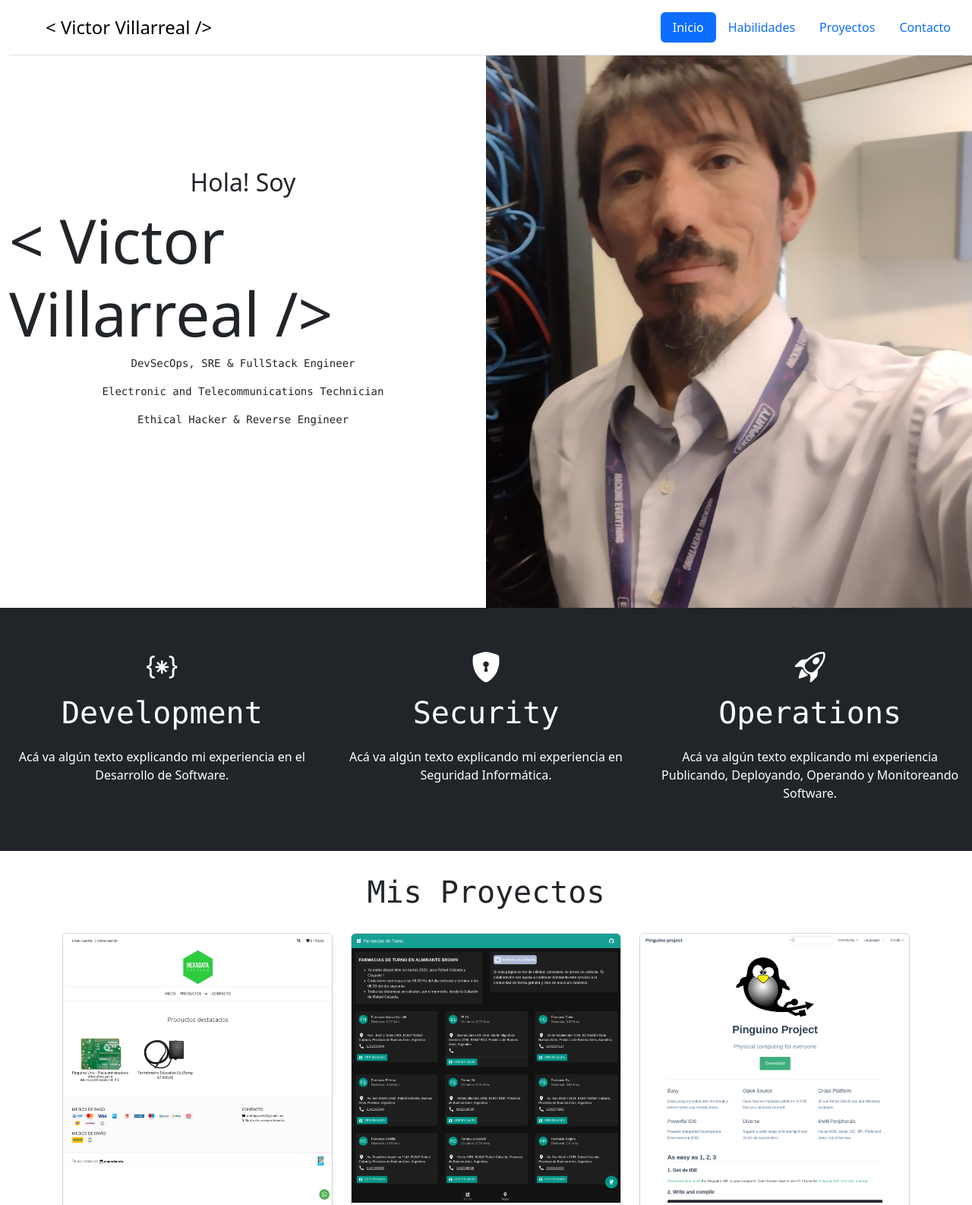
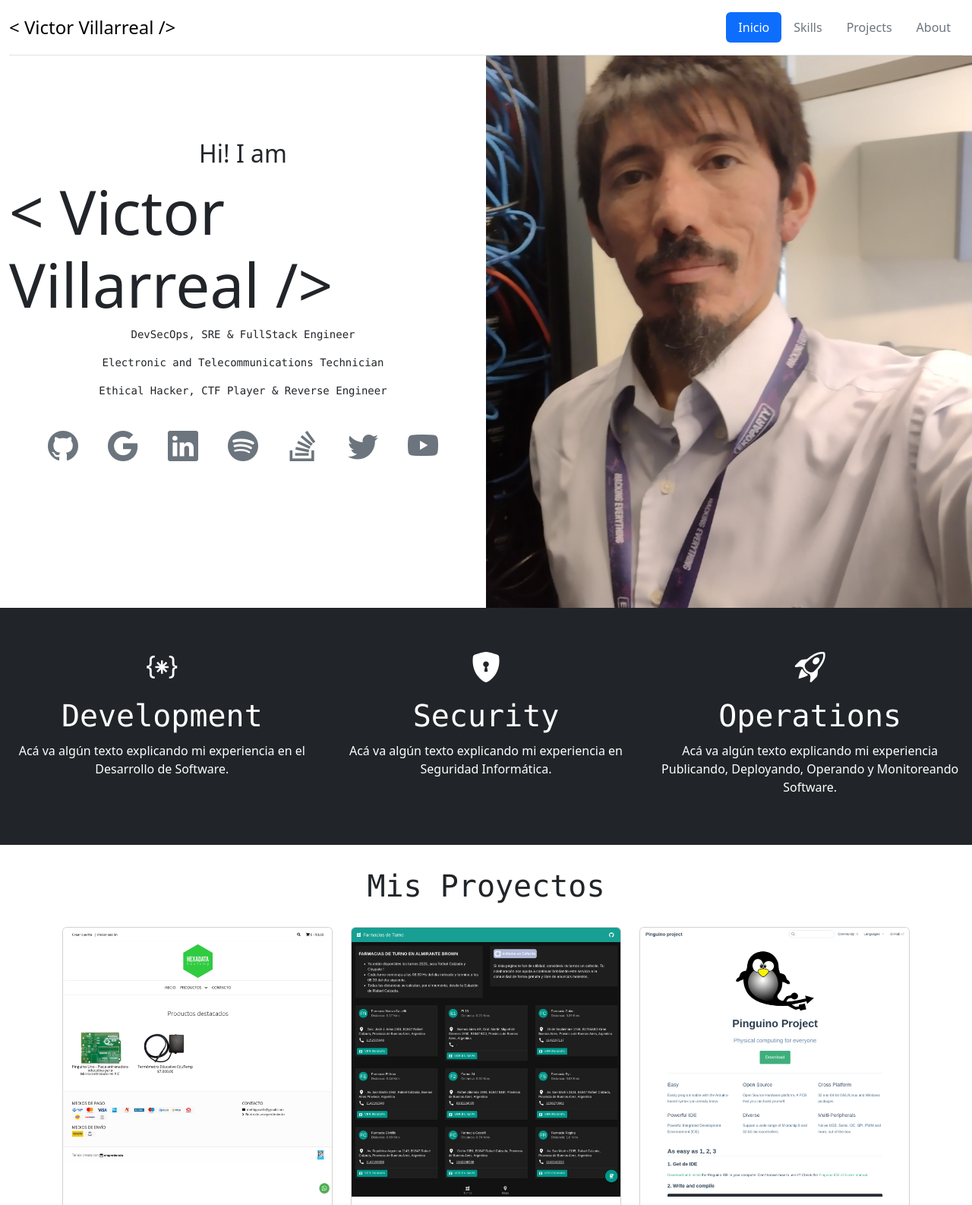
Before and after one commit to MefhigosetH/mefhigoseth.github.io, a plain HTML site: page docs/index.html in a window 1280 px wide. Shown: the top 1586 px of the page at 76% size. Drawn offline with nearby package versions, Linux system fonts and the light colour scheme.

Commit message:
Added social icons and fixed styles.

```diff
--- a/docs/index.html
+++ b/docs/index.html
@@ -11,17 +11,16 @@
 
   <body>
     <div class="container-fluid fixed-top bg-white">
-        <header class="d-flex flex-wrap justify-content-center py-3 border-bottom">
+        <header class="d-flex flex-wrap justify-content-evenly py-3 border-bottom">
           <a href="/" class="d-flex align-items-center mb-3 mb-md-0 me-md-auto link-body-emphasis text-decoration-none">
-            <svg class="bi me-2" width="40" height="32"><use xlink:href="#bootstrap"/></svg>
             <span class="fs-4">&lt; Victor Villarreal /&gt;</span>
           </a>
 
           <ul class="nav nav-pills">
             <li class="nav-item"><a href="#inicio" class="nav-link active" aria-current="page">Inicio</a></li>
-            <li class="nav-item"><a href="#habilidades" class="nav-link">Habilidades</a></li>
-            <li class="nav-item"><a href="#proyectos" class="nav-link">Proyectos</a></li>
-            <li class="nav-item"><a href="#contacto" class="nav-link">Contacto</a></li>
+            <li class="nav-item"><a href="#habilidades" class="nav-link text-secondary">Skills</a></li>
+            <li class="nav-item"><a href="#proyectos" class="nav-link text-secondary">Projects</a></li>
+            <li class="nav-item"><a href="#contacto" class="nav-link text-secondary">About</a></li>
           </ul>
         </header>
     </div>
@@ -31,12 +30,21 @@
             <div class="container-fluid vh-100">
                 <div class="row h-100">
                     <div class="col d-flex flex-column align-items-center justify-content-center">
-                        <img src="img/pic.jpg" class="rounded-circle d-lg-none mb-4" alt="Victor Villarreal">
-                        <h2>Hola! Soy</h2>
+                        <img src="img/pic.jpg" class="rounded-circle d-lg-none mb-4 w-50" alt="Victor Villarreal">
+                        <h2>Hi! I am</h2>
                         <h1 class="display-1">&lt; Victor Villarreal /&gt;</h1>
                         <pre>DevSecOps, SRE & FullStack Engineer</pre>
                         <pre>Electronic and Telecommunications Technician</pre>
-                        <pre>Ethical Hacker & Reverse Engineer</pre>
+                        <pre>Ethical Hacker, CTF Player & Reverse Engineer</pre>
+                        <div class="container d-flex flex-row justify-content-evenly mt-3">
+                            <a href="#" class="fs-1 text-secondary" alt="Github"><i class="bi bi-github"></i></a>
+                            <a href="#" class="fs-1 text-secondary"><i class="bi bi-google"></i></a>
+                            <a href="#" class="fs-1 text-secondary"><i class="bi bi-linkedin"></i></a>
+                            <a href="#" class="fs-1 text-secondary"><i class="bi bi-spotify"></i></a>
+                            <a href="#" class="fs-1 text-secondary"><i class="bi bi-stack-overflow"></i></a>
+                            <a href="#" class="fs-1 text-secondary"><i class="bi bi-twitter"></i></a>
+                            <a href="#" class="fs-1 text-secondary"><i class="bi bi-youtube"></i></a>
+                        </div>
                     </div>
                     <div class="col profile h-100 d-none d-lg-block"></div>
                 </div>
@@ -44,22 +52,22 @@
         </section>
 
         <section id="resumen" class="container-fluid text-white">
-            <div class="row py-5 row-cols-1 row-cols-lg-3  bg-dark">
-                <div class="col text-center">
+            <div class="row pb-5 row-cols-1 row-cols-lg-3 bg-dark">
+                <div class="col text-center mt-5">
                     <i class="bi bi-braces-asterisk fs-1 p-1"></i>
-                    <pre class="fs-1">Development</pre>
+                    <pre class="fs-1 my-1">Development</pre>
                     <p>Acá va algún texto explicando mi experiencia en el Desarrollo de Software.</p>
                 </div>
 
-                <div class="col text-center">
+                <div class="col text-center mt-5">
                     <i class="bi bi-shield-lock-fill fs-1 p-1"></i>
-                    <pre class="fs-1">Security</pre>
+                    <pre class="fs-1 my-1">Security</pre>
                     <p>Acá va algún texto explicando mi experiencia en Seguridad Informática.</p>
                 </div>
 
-                <div class="col text-center">
+                <div class="col text-center mt-5">
                     <i class="bi bi-rocket-takeoff fs-1 p-1"></i>
-                    <pre class="fs-1">Operations</pre>
+                    <pre class="fs-1 my-1">Operations</pre>
                     <p>Acá va algún texto explicando mi experiencia Publicando, Deployando, Operando y Monitoreando Software.</p>
                 </div>
             </div>
```
